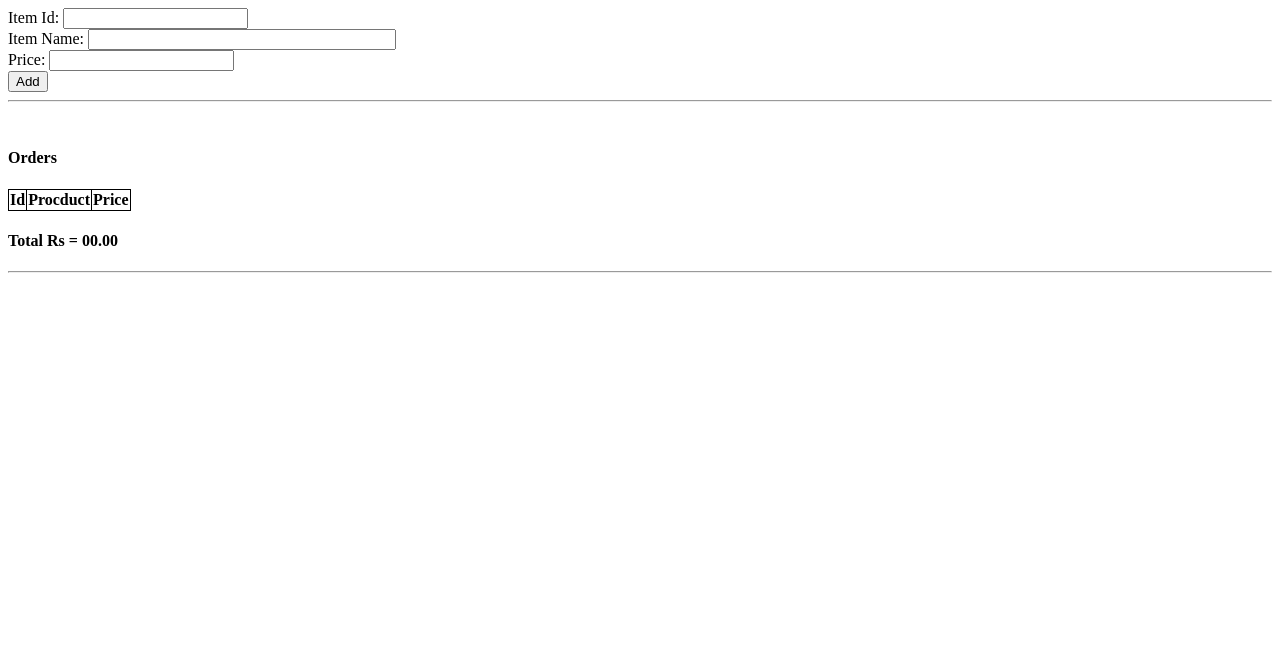
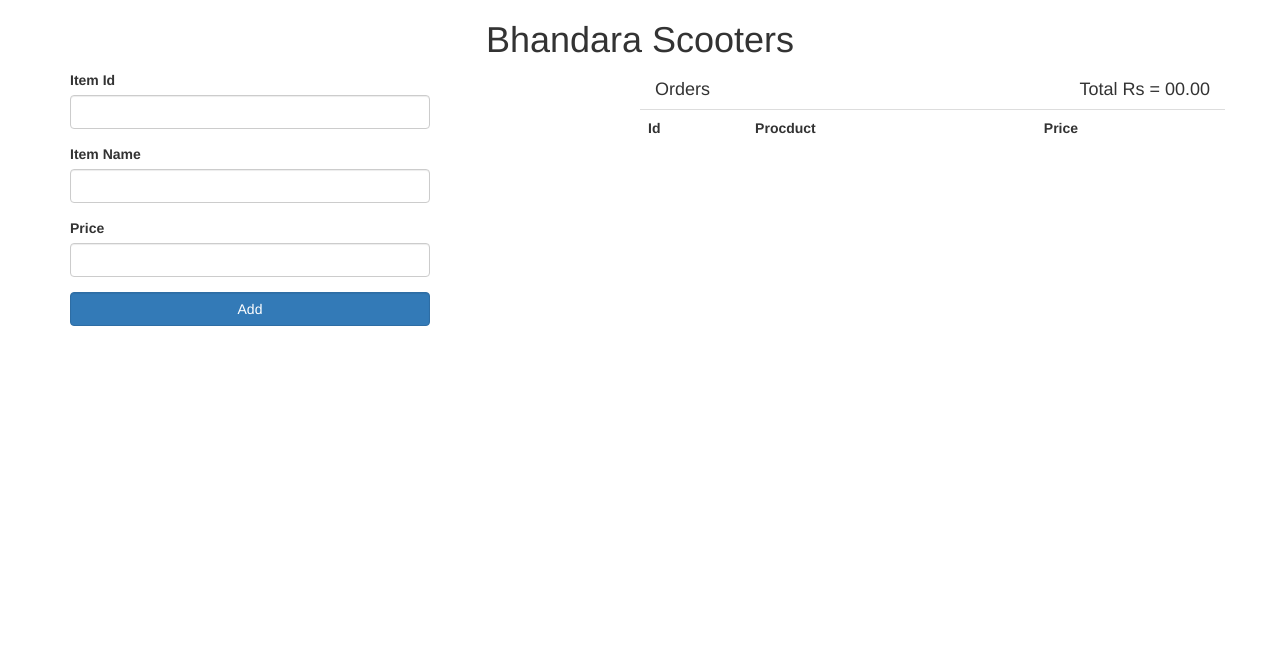
Before and after one commit to sunnysinghdev/BhandaraScooters, a plain HTML site: page order.html in a window 1280 px wide. Drawn offline with nearby package versions, Linux system fonts and the light colour scheme; no server answers.

Commit message:
order improved

```diff
--- a/order.html
+++ b/order.html
@@ -5,169 +5,65 @@
     <title> Print
     </title>
     <meta charset="utf-8" />
-    <style>
-        table,
-        th,
-        td {
-            border: 1px solid black;
-            border-collapse: collapse;
-        }
+    <meta name="viewport" content="width=device-width, initial-scale=1">
+    <link rel="stylesheet" href="https://maxcdn.bootstrapcdn.com/bootstrap/3.3.7/css/bootstrap.min.css">
+    <script src="https://ajax.googleapis.com/ajax/libs/jquery/3.2.1/jquery.min.js"></script>
+    <script src="https://maxcdn.bootstrapcdn.com/bootstrap/3.3.7/js/bootstrap.min.js"></script>
 
-        table {}
-    </style>
 </head>
 
 <body>
-    <div>
-        <div>
-            Item Id: <input type="text" id="txtItemId" list="itemIdSuggestion" />
-            <!--your input textbox-->
-            <datalist id="itemIdSuggestion">
-
-            </datalist>
+    <div class="container text-center blue">
+        <h1> Bhandara Scooters</h1>
     </div>
-        <div>
-            Item Name: <input type="text" id="txtItemName" oninput="onInputName(this);" list="itemNameSuggestion" style="width:300px;" />
-            <!--your input textbox-->
-            <datalist id="itemNameSuggestion">
-
-            </datalist>
+    <div class="container">
+        <div class="row">
+            <div class="col-sm-4">
+                <div class="form-group">
+                    <label>Item Id</label>
+                    <input type="text" id="txtItemId" class="form-control" list="itemIdSuggestion" />
+                    <datalist id="itemIdSuggestion"></datalist>
                 </div>
-        <div>
-            Price: <input type="text" id="txtItemPrice" />
-            <!--your input textbox-->
-
+                <div class="form-group">
+                    <label>Item Name</label>
+                    <input type="text" id="txtItemName" class="form-control" oninput="onInputName(this);" list="itemNameSuggestion" />
+                    <datalist id="itemNameSuggestion"></datalist>
                 </div>
-        <button type="button" onclick="addOrderList();">Add</button>
-        <hr>
-        <br/>
-
+                <div class="form-group">
+                    <label>Price</label><input type="text" id="txtItemPrice" class="form-control" />
                 </div>
-
-    <div id="orderarea">
+                <div class="form-group">
+                    <button id="btnAdd" type="button" onclick="addOrderList();" class="form-control btn btn-primary">Add</button>
+                </div>
+            </div>
+            <div class="col-sm-2"></div>
+            <div class="col-sm-6">
+                <div class="row">
+                    <div class="col-sm-6">
                         <h4>Orders</h4>
-        <table id="order">
+                    </div>
+                    <div class="col-sm-6 text-right">
+                        <h4 id="orderAmount">Total Rs = 00.00</h4>
+                    </div>
+                </div>
+                <div class="row">
+                    <table class="table">
                         <th>Id</th>
                         <th>Procduct</th>
                         <th>Price</th>
                     </table>
-        <h4 id="orderAmount">Total Rs = 00.00</h4>
-        <hr>
                 </div>
-
+                <div class="row" id="orderarea" style="height:5in;overflow-y:auto;">
+                    <table id="order" class="table table-striped table-condensed">
+                        <tbody id="ordertbody">
+                        </tbody>
+                    </table>
+                </div>
+            </div>
+        </div>
+    </div>
+    </div>
 </body>
-<script>
-    var apiEndPointUrl = 'https://safe-temple-99953.herokuapp.com';
-    var storeList = {};
-    var orderList = {
-        items: [],
-        amount: 0.00,
-        custName: ""
-    };
-    document.getElementById('txtItemId').value = '';
-    document.getElementById('txtItemName').value = '';
-    document.getElementById('txtItemPrice').value = '';
-    document.getElementById("txtItemName")
-        .addEventListener("keyup", function(event) {
-            event.preventDefault();
-            if (event.keyCode == 13) {
-                for (var itemId in storeList) {
-                    if (storeList[itemId].itemName == this.value) {
-                        //document.getElementById("txtItemId").value = itemId;
-                        // document.getElementById("txtItemPrice").value = storeList[itemId].price.toFixed(2);
-                    }
-                }
-            }
-        });
-
-    function onInputName(ele) {
-        // var el = document.getElementById("txtItemPrice");
-        var el = ele.value;
-        for (var itemId in storeList) {
-
-            if (storeList[itemId].itemName == el) {
-                document.getElementById("txtItemId").value = itemId;
-                document.getElementById("txtItemPrice").value = storeList[itemId].price.toFixed(2);
-            }
-        }
-    }
-
-    function createStoreList(items) {
-        for (var i = 0; i < 10; i++) {
-            storeList[items[i].ID] = {
-                itemName: items[i].Name + '-' + items[i].BrandName,
-                price: Number(parseFloat(items[i].Price).toFixed(2))
-            }
-        }
-        populateQueryLists();
-    }
-
-    function populateQueryLists() {
-        var itemId = document.getElementById('itemIdSuggestion');
-        var itemName = document.getElementById('itemNameSuggestion');
-        for (var id in storeList) {
-            var option = document.createElement('option');
-            option.value = id;
-            itemId.appendChild(option);
-            var optionName = document.createElement('option');
-            optionName.value = storeList[id].itemName;
-            itemName.appendChild(optionName);
-        }
-    }
-
-    function handler() {
-        if (this.status == 200) {
-            // success!
-            var rawdata = this.response;
-            var dataJson = JSON.parse(rawdata);
-            createStoreList(dataJson);
-        } else {
-
-        }
-    }
-    var clientName = "SS Store";
-    var xhr = new XMLHttpRequest();
-    xhr.onload = handler;
-    xhr.open('GET', 'http://github.sunnysinghdev.com/BhandaraScooters/WebAngular/inv_parts.json', false);
-    xhr.open('GET', apiEndPointUrl + '/bhandara/db/all');
-    xhr.send();
-    // var rs = xhr.response;
-    //http://github.sunnysinghdev.com/BhandaraScooters/WebAngular/inv_parts.json
-    function addOrderList() {
-        var itemId = document.getElementById('txtItemId').value;
-        var itemName = document.getElementById('txtItemName').value;
-        var itemPrice = document.getElementById('txtItemPrice').value;
-
-        orderList.items.push(itemId);
-        orderList.amount = Number(orderList.amount) + Number(itemPrice);
-        document.getElementById("orderAmount").innerText = "Total Rs = " + orderList.amount.toFixed(2);
-
-        var table = document.getElementById('order');
-
-        var tr = document.createElement('tr');
-
-        var td1 = document.createElement('td');
-        var td2 = document.createElement('td');
-        var td3 = document.createElement('td');
-
-        var text1 = document.createTextNode(itemId);
-        var text2 = document.createTextNode(itemName);
-        var text3 = document.createTextNode(parseFloat(itemPrice).toFixed(2));
-
-        td1.appendChild(text1);
-        td2.appendChild(text2);
-        td3.appendChild(text3);
-
-        tr.appendChild(td1);
-        tr.appendChild(td2);
-        tr.appendChild(td3);
-
-        table.appendChild(tr);
-
-        document.getElementById('txtItemId').value = '';
-        document.getElementById('txtItemName').value = '';
-        document.getElementById('txtItemPrice').value = '';
-    }
-</script>
+<script src="order.js"></script>
 
 </html>
--- /dev/null
+++ b/order.js
@@ -0,0 +1,119 @@
+var apiEndPointUrl = 'https://safe-temple-99953.herokuapp.com';
+var storeList = {};
+var orderList = {
+    items: [],
+    amount: 0.00,
+    custName: ""
+};
+document.getElementById('txtItemId').value = '';
+document.getElementById('txtItemName').value = '';
+document.getElementById('txtItemPrice').value = '';
+document.getElementById("txtItemName")
+    .addEventListener("keyup", function(event) {
+        event.preventDefault();
+        if (event.keyCode == 13) {
+            for (var itemId in storeList) {
+                if (storeList[itemId].itemName == this.value) {
+                    //document.getElementById("txtItemId").value = itemId;
+                    // document.getElementById("txtItemPrice").value = storeList[itemId].price.toFixed(2);
+                }
+            }
+        }
+    });
+
+function onInputName(ele) {
+    // var el = document.getElementById("txtItemPrice");
+    var el = ele.value;
+    for (var itemId in storeList) {
+
+        if (storeList[itemId].itemName == el) {
+            document.getElementById("txtItemId").value = itemId;
+            document.getElementById("txtItemPrice").value = storeList[itemId].price.toFixed(2);
+            document.getElementById("btnAdd").focus();
+        }
+    }
+}
+
+function createStoreList(items) {
+    for (var i = 0; i < 10; i++) {
+        storeList[items[i].ID] = {
+            itemName: items[i].Name + '-' + items[i].BrandName,
+            price: Number(parseFloat(items[i].Price).toFixed(2))
+        }
+    }
+    populateQueryLists();
+}
+
+function populateQueryLists() {
+    var itemId = document.getElementById('itemIdSuggestion');
+    var itemName = document.getElementById('itemNameSuggestion');
+    for (var id in storeList) {
+        var option = document.createElement('option');
+        option.value = id;
+        itemId.appendChild(option);
+        var optionName = document.createElement('option');
+        optionName.value = storeList[id].itemName;
+        itemName.appendChild(optionName);
+    }
+}
+
+function handler() {
+    if (this.status == 200) {
+        // success!
+        var rawdata = this.response;
+        var dataJson = JSON.parse(rawdata);
+        createStoreList(dataJson);
+    } else {
+
+    }
+}
+var clientName = "SS Store";
+var xhr = new XMLHttpRequest();
+xhr.onload = handler;
+xhr.open('GET', 'http://github.sunnysinghdev.com/BhandaraScooters/WebAngular/inv_parts.json', false);
+xhr.open('GET', apiEndPointUrl + '/bhandara/db/all');
+xhr.send();
+// var rs = xhr.response;
+//http://github.sunnysinghdev.com/BhandaraScooters/WebAngular/inv_parts.json
+function addOrderList() {
+
+    var itemId = document.getElementById('txtItemId').value;
+    var itemName = document.getElementById('txtItemName').value;
+    var itemPrice = document.getElementById('txtItemPrice').value;
+    if (itemId == '' || itemName == '' || itemPrice == '')
+        return;
+    orderList.items.push(itemId);
+    orderList.amount = Number(orderList.amount) + Number(itemPrice);
+    document.getElementById("orderAmount").innerText = "Total Rs = " + orderList.amount.toFixed(2);
+
+    var table = document.getElementById('ordertbody');
+
+    var tr = document.createElement('tr');
+
+    var td1 = document.createElement('td');
+    var td2 = document.createElement('td');
+    var td3 = document.createElement('td');
+
+    var text1 = document.createTextNode(itemId);
+    var text2 = document.createTextNode(itemName);
+    var text3 = document.createTextNode(parseFloat(itemPrice).toFixed(2));
+
+    td1.appendChild(text1);
+    td2.appendChild(text2);
+    td3.appendChild(text3);
+
+    tr.appendChild(td1);
+    tr.appendChild(td2);
+    tr.appendChild(td3);
+
+    table.appendChild(tr);
+
+    document.getElementById('txtItemId').value = '';
+    document.getElementById('txtItemName').value = '';
+    document.getElementById('txtItemPrice').value = '';
+    document.getElementById("txtItemName").focus();
+    //$("#orderarea").scrollTop(100000);
+    //table.classList.add('table-striped');
+    //table.className = 'table table-bordered  table-condensed';
+    //table.refresh();
+}
```
Also changed, not shown: index.html (+36 -11 lines). Lines whose indentation alone changed are shown as unchanged.
